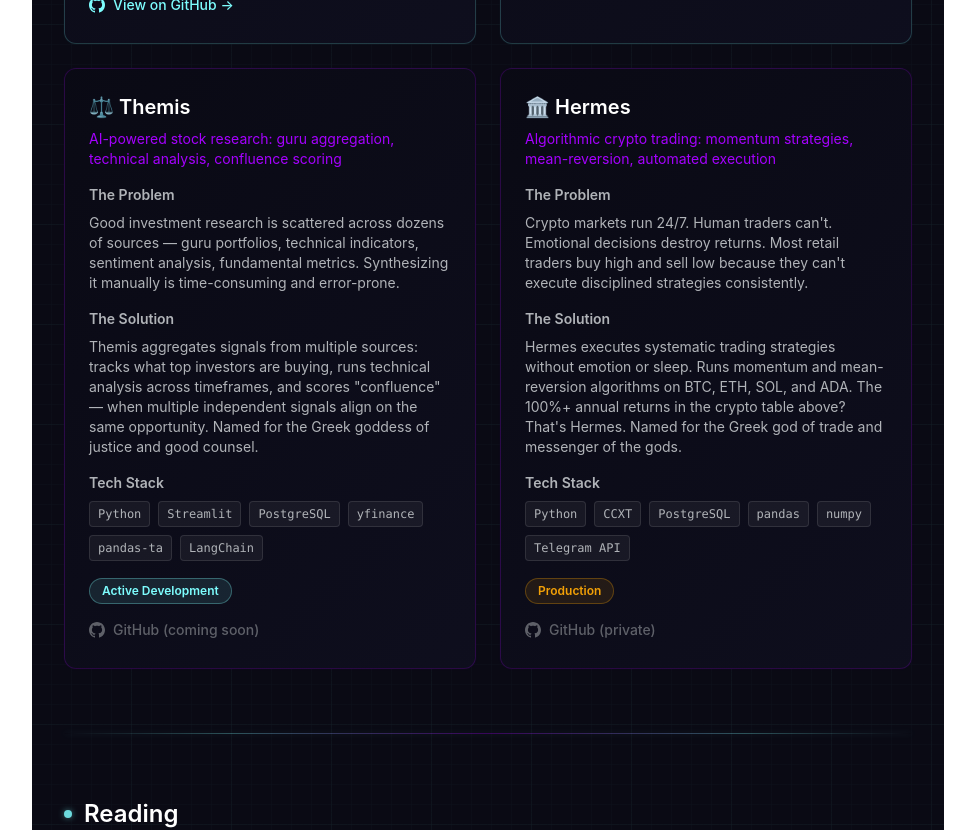
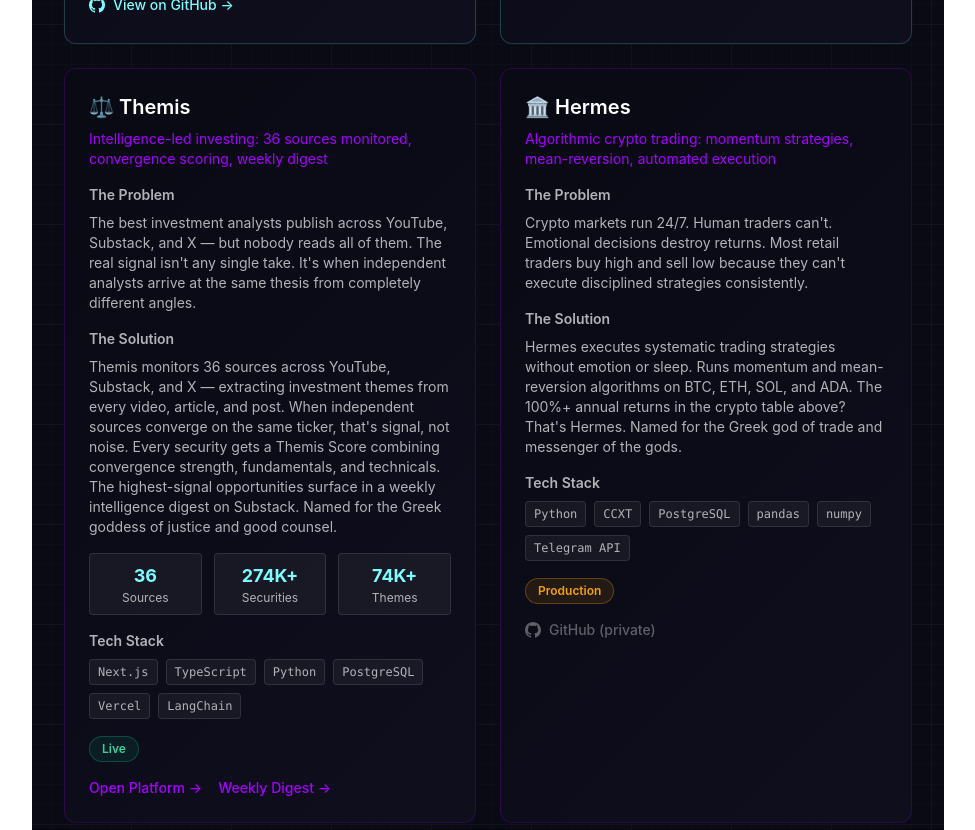
Before and after one commit to DogginitAN/andrewdavidnolan.com, a Next.js app: page /builder-mode in a window 1280 px wide. Shown: the part 3900-4730 px from the top of the page, without its empty margins (152-1127 px from the left). Built offline with nearby package versions, Linux system fonts and the light colour scheme; no server answers; the database is empty; a web font is replaced by a local one.

Commit message:
Update Themis card: live platform + Substack digest + stats

```diff
--- a/app/builder-mode/page.tsx
+++ b/app/builder-mode/page.tsx
@@ -398,32 +398,50 @@
             <div className="p-6 rounded-xl neon-card neon-border-purple group">
               <h3 className="text-xl font-semibold mb-2 text-white">⚖️ Themis</h3>
               <p className="text-sm text-[#A500FF] mb-4">
-                AI-powered stock research: guru aggregation, technical analysis, confluence scoring
+                Intelligence-led investing: 36 sources monitored, convergence scoring, weekly digest
               </p>
 
               <div className="mb-4">
                 <h4 className="text-sm font-semibold mb-2 text-[#B0B3B8]">The Problem</h4>
                 <p className="text-sm tron-text">
-                  Good investment research is scattered across dozens of sources — guru portfolios,
-                  technical indicators, sentiment analysis, fundamental metrics. Synthesizing it manually
-                  is time-consuming and error-prone.
+                  The best investment analysts publish across YouTube, Substack, and X — but nobody
+                  reads all of them. The real signal isn&apos;t any single take. It&apos;s when independent
+                  analysts arrive at the same thesis from completely different angles.
                 </p>
               </div>
 
               <div className="mb-4">
                 <h4 className="text-sm font-semibold mb-2 text-[#B0B3B8]">The Solution</h4>
                 <p className="text-sm tron-text">
-                  Themis aggregates signals from multiple sources: tracks what top investors are buying,
-                  runs technical analysis across timeframes, and scores "confluence" — when multiple
-                  independent signals align on the same opportunity. Named for the Greek goddess of
+                  Themis monitors 36 sources across YouTube, Substack, and X — extracting investment
+                  themes from every video, article, and post. When independent sources converge on the
+                  same ticker, that&apos;s signal, not noise. Every security gets a Themis Score combining
+                  convergence strength, fundamentals, and technicals. The highest-signal opportunities
+                  surface in a weekly intelligence digest on Substack. Named for the Greek goddess of
                   justice and good counsel.
                 </p>
+              </div>
+
+              {/* Stats Row */}
+              <div className="grid grid-cols-3 gap-3 mb-4">
+                <div className="text-center p-2 rounded bg-white/5 border border-white/10">
+                  <div className="text-lg font-bold text-[#7DFDFE]">36</div>
+                  <div className="text-xs text-[#B0B3B8]">Sources</div>
+                </div>
+                <div className="text-center p-2 rounded bg-white/5 border border-white/10">
+                  <div className="text-lg font-bold text-[#7DFDFE]">274K+</div>
+                  <div className="text-xs text-[#B0B3B8]">Securities</div>
+                </div>
+                <div className="text-center p-2 rounded bg-white/5 border border-white/10">
+                  <div className="text-lg font-bold text-[#7DFDFE]">74K+</div>
+                  <div className="text-xs text-[#B0B3B8]">Themes</div>
+                </div>
               </div>
 
               <div className="mb-4">
                 <h4 className="text-sm font-semibold mb-2 text-[#B0B3B8]">Tech Stack</h4>
                 <div className="flex flex-wrap gap-2">
-                  {['Python', 'Streamlit', 'PostgreSQL', 'yfinance', 'pandas-ta', 'LangChain'].map(tech => (
+                  {['Next.js', 'TypeScript', 'Python', 'PostgreSQL', 'Vercel', 'LangChain'].map(tech => (
                     <span key={tech} className="px-2 py-1 text-xs rounded bg-white/5 text-[#B0B3B8] border border-white/10 font-mono">
                       {tech}
                     </span>
@@ -432,17 +450,29 @@
               </div>
 
               <div className="mb-4">
-                <span className="inline-block px-3 py-1 text-xs font-semibold rounded-full bg-[#7DFDFE]/10 text-[#7DFDFE] border border-[#7DFDFE]/30">
-                  Active Development
+                <span className="inline-block px-3 py-1 text-xs font-semibold rounded-full bg-emerald-500/10 text-emerald-400 border border-emerald-500/30">
+                  Live
                 </span>
               </div>
 
-              <span className="inline-flex items-center gap-2 text-sm font-medium text-[#B0B3B8]/50">
-                <svg className="w-4 h-4" fill="currentColor" viewBox="0 0 24 24">
-                  <path d="M12 0c-6.626 0-12 5.373-12 12 0 5.302 3.438 9.8 8.207 11.387.599.111.793-.261.793-.577v-2.234c-3.338.726-4.033-1.416-4.033-1.416-.546-1.387-1.333-1.756-1.333-1.756-1.089-.745.083-.729.083-.729 1.205.084 1.839 1.237 1.839 1.237 1.07 1.834 2.807 1.304 3.492.997.107-.775.418-1.305.762-1.604-2.665-.305-5.467-1.334-5.467-5.931 0-1.311.469-2.381 1.236-3.221-.124-.303-.535-1.524.117-3.176 0 0 1.008-.322 3.301 1.23.957-.266 1.983-.399 3.003-.404 1.02.005 2.047.138 3.006.404 2.291-1.552 3.297-1.23 3.297-1.23.653 1.653.242 2.874.118 3.176.77.840 1.235 1.911 1.235 3.221 0 4.609-2.807 5.624-5.479 5.921.430.372.823 1.102.823 2.222v3.293c0 .319.192.694.801.576 4.765-1.589 8.199-6.086 8.199-11.386 0-6.627-5.373-12-12-12z"/>
-                </svg>
-                GitHub (coming soon)
-              </span>
+              <div className="flex items-center gap-4">
+                <a
+                  href="https://themis-platform.vercel.app"
+                  target="_blank"
+                  rel="noopener noreferrer"
+                  className="inline-flex items-center gap-2 text-sm font-medium text-[#A500FF] hover:text-[#7DFDFE] transition-colors"
+                >
+                  Open Platform →
+                </a>
+                <a
+                  href="https://themisvile.substack.com"
+                  target="_blank"
+                  rel="noopener noreferrer"
+                  className="inline-flex items-center gap-2 text-sm font-medium text-[#A500FF] hover:text-[#7DFDFE] transition-colors"
+                >
+                  Weekly Digest →
+                </a>
+              </div>
             </div>
 
             {/* Hermes */}
```
